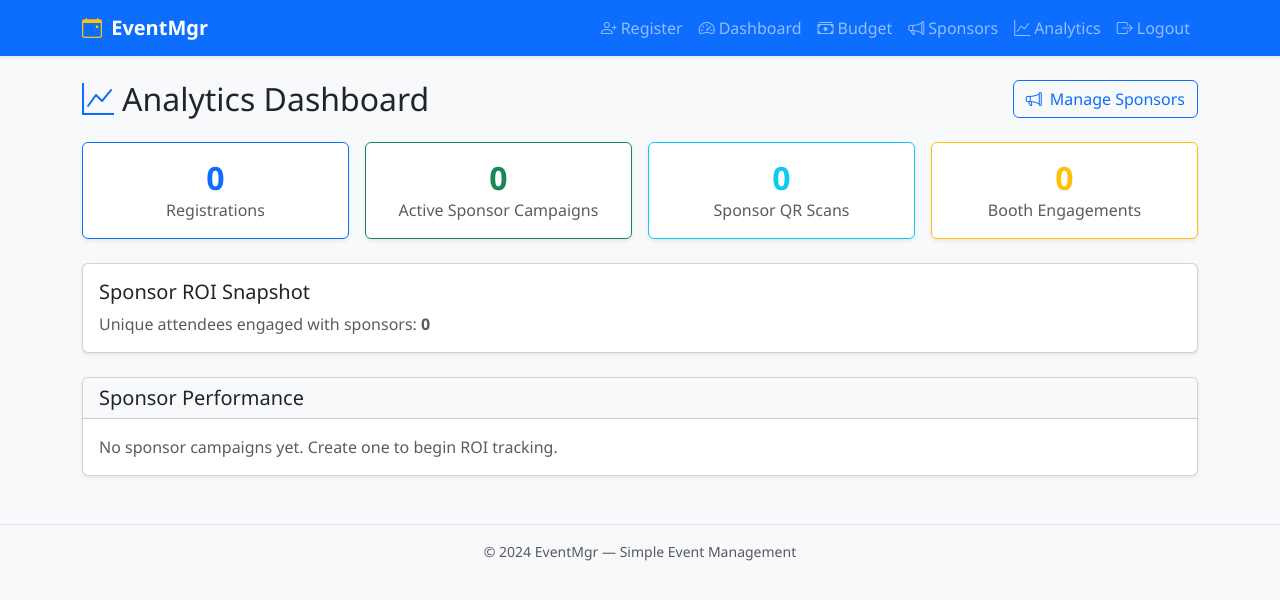
After one commit to BRENDA-IMALINGAT/event-management-app, a Flask app: page /analytics in a window 1280 px wide. The commit adds this page. Shown: the top 600 px of the page. Run offline with Flask 3, Linux system fonts and the light colour scheme; the visitor is signed in with stand-in values (Sample User, id 1); some libraries are stand-ins or nearby versions.

Commit message:
Add sponsor management features and analytics dashboard
- Introduced Sponsor and SponsorEngagement models to track sponsor details and interactions.
- Implemented routes for managing sponsors, logging booth engagements, and scanning QR codes.
- Created analytics dashboard to display engagement metrics and sponsor performance.
- Updated base template to include navigation links for sponsors and analytics.
- Added templates for sponsor management and analytics views.
- Enhanced tests to cover sponsor-related functionalities.

```diff
--- a/app.py
+++ b/app.py
@@ -3,7 +3,7 @@ from flask import (
     session, flash
 )
 from werkzeug.security import check_password_hash, generate_password_hash
-from models import db, Attendee, BudgetItem, FOOD_OPTIONS
+from models import db, Attendee, BudgetItem, Sponsor, SponsorEngagement, FOOD_OPTIONS
 
 # Simple organizer credentials (hashed password for "admin123")
 ORGANIZER_USERNAME = 'organizer'
@@ -200,6 +200,169 @@ def create_app(test_config=None):
         flash(f'"{item.name}" removed from the budget.', 'info')
         return redirect(url_for('budget'))
 
+    @application.route('/sponsors', methods=['GET', 'POST'])
+    def sponsors():
+        auth = _require_organizer()
+        if auth:
+            return auth
+
+        if request.method == 'POST':
+            name = request.form.get('name', '').strip()
+            booth_name = request.form.get('booth_name', '').strip() or None
+            active = request.form.get('active') == 'on'
+
+            if not name:
+                flash('Sponsor name is required.', 'danger')
+                return redirect(url_for('sponsors'))
+
+            sponsor = Sponsor(name=name, booth_name=booth_name, active=active)
+            db.session.add(sponsor)
+            db.session.commit()
+            flash(f'Sponsor "{name}" created.', 'success')
+            return redirect(url_for('sponsors'))
+
+        sponsors_list = Sponsor.query.order_by(Sponsor.name.asc()).all()
+        return render_template('sponsors.html', sponsors=sponsors_list)
+
+    @application.route('/sponsors/delete/<int:sponsor_id>', methods=['POST'])
+    def sponsors_delete(sponsor_id):
+        auth = _require_organizer()
+        if auth:
+            return auth
+
+        sponsor = db.get_or_404(Sponsor, sponsor_id)
+        db.session.delete(sponsor)
+        db.session.commit()
+        flash(f'Sponsor "{sponsor.name}" deleted.', 'info')
+        return redirect(url_for('sponsors'))
+
+    @application.route('/sponsors/<int:sponsor_id>/booth-engagement', methods=['POST'])
+    def sponsor_booth_engagement(sponsor_id):
+        auth = _require_organizer()
+        if auth:
+            return auth
+
+        sponsor = db.get_or_404(Sponsor, sponsor_id)
+        attendee_email = request.form.get('attendee_email', '').strip().lower()
+        if not attendee_email:
+            flash('Attendee email is required to log booth engagement.', 'danger')
+            return redirect(url_for('sponsors'))
+
+        attendee = Attendee.query.filter_by(email=attendee_email).first()
+        if not attendee:
+            flash('Attendee email not found. Register attendee first.', 'danger')
+            return redirect(url_for('sponsors'))
+
+        engagement = SponsorEngagement(
+            sponsor_id=sponsor.id,
+            attendee_id=attendee.id,
+            interaction_type='booth_visit',
+            source='organizer_dashboard',
+        )
+        db.session.add(engagement)
+        db.session.commit()
+        flash(f'Booth engagement logged for {sponsor.name}.', 'success')
+        return redirect(url_for('sponsors'))
+
+    @application.route('/sponsor/scan/<qr_token>', methods=['GET', 'POST'])
+    def sponsor_scan(qr_token):
+        sponsor = Sponsor.query.filter_by(qr_token=qr_token, active=True).first_or_404()
+        attendee = None
+
+        attendee_email = request.args.get('email', '').strip().lower()
+        if request.method == 'POST':
+            attendee_email = request.form.get('attendee_email', '').strip().lower()
+        if attendee_email:
+            attendee = Attendee.query.filter_by(email=attendee_email).first()
+
+        engagement = SponsorEngagement(
+            sponsor_id=sponsor.id,
+            attendee_id=attendee.id if attendee else None,
+            interaction_type='qr_scan',
+            source='public_qr',
+        )
+        db.session.add(engagement)
+        db.session.commit()
+
+        if attendee_email and not attendee:
+            flash('Scan recorded, but attendee email was not found.', 'warning')
+        else:
+            flash('Thanks for engaging with this sponsor.', 'success')
+
+        return render_template('sponsor_scan.html', sponsor=sponsor, attendee=attendee)
+
+    @application.route('/analytics')
+    def analytics():
+        auth = _require_organizer()
+        if auth:
+            return auth
+
+        attendees = Attendee.query.all()
+        sponsors_list = Sponsor.query.order_by(Sponsor.name.asc()).all()
+        engagements = SponsorEngagement.query.all()
+
+        total_attendees = len(attendees)
+        food_summary = {}
+        for attendee in attendees:
+            choice = attendee.food_choice
+            food_summary[choice] = food_summary.get(choice, 0) + 1
+
+        sponsor_rows = {}
+        all_unique_attendees = set()
+        total_qr_scans = 0
+        total_booth_visits = 0
+
+        for sponsor in sponsors_list:
+            sponsor_rows[sponsor.id] = {
+                'sponsor': sponsor,
+                'qr_scans': 0,
+                'booth_visits': 0,
+                'total_engagements': 0,
+                'unique_attendees': set(),
+                'scan_url': url_for('sponsor_scan', qr_token=sponsor.qr_token, _external=True),
+            }
+
+        for engagement in engagements:
+            row = sponsor_rows.get(engagement.sponsor_id)
+            if not row:
+                continue
+
+            row['total_engagements'] += 1
+            if engagement.interaction_type == 'booth_visit':
+                row['booth_visits'] += 1
+                total_booth_visits += 1
+            else:
+                row['qr_scans'] += 1
+                total_qr_scans += 1
+
+            if engagement.attendee_id:
+                row['unique_attendees'].add(engagement.attendee_id)
+                all_unique_attendees.add(engagement.attendee_id)
+
+        sponsor_metrics = []
+        for sponsor in sponsors_list:
+            row = sponsor_rows[sponsor.id]
+            sponsor_metrics.append({
+                'sponsor': sponsor,
+                'qr_scans': row['qr_scans'],
+                'booth_visits': row['booth_visits'],
+                'total_engagements': row['total_engagements'],
+                'unique_attendees': len(row['unique_attendees']),
+                'scan_url': row['scan_url'],
+            })
+
+        return render_template(
+            'analytics.html',
+            total_attendees=total_attendees,
+            food_summary=food_summary,
+            sponsors=sponsors_list,
+            total_sponsors=len(sponsors_list),
+            total_qr_scans=total_qr_scans,
+            total_booth_visits=total_booth_visits,
+            total_unique_attendees=len(all_unique_attendees),
+            sponsor_metrics=sponsor_metrics,
+        )
+
     return application
 
 
--- /dev/null
+++ b/templates/analytics.html
@@ -0,0 +1,97 @@
+{% extends 'base.html' %}
+{% block title %}Analytics – EventMgr{% endblock %}
+
+{% block content %}
+<div class="d-flex justify-content-between align-items-center mb-4">
+  <h2 class="mb-0"><i class="bi bi-graph-up me-2 text-primary"></i>Analytics Dashboard</h2>
+  <a href="{{ url_for('sponsors') }}" class="btn btn-outline-primary">
+    <i class="bi bi-megaphone me-1"></i> Manage Sponsors
+  </a>
+</div>
+
+<div class="row g-3 mb-4">
+  <div class="col-md-3">
+    <div class="card shadow-sm border-primary text-center">
+      <div class="card-body">
+        <div class="display-6 fw-bold text-primary">{{ total_attendees }}</div>
+        <div class="text-muted">Registrations</div>
+      </div>
+    </div>
+  </div>
+  <div class="col-md-3">
+    <div class="card shadow-sm border-success text-center">
+      <div class="card-body">
+        <div class="display-6 fw-bold text-success">{{ total_sponsors }}</div>
+        <div class="text-muted">Active Sponsor Campaigns</div>
+      </div>
+    </div>
+  </div>
+  <div class="col-md-3">
+    <div class="card shadow-sm border-info text-center">
+      <div class="card-body">
+        <div class="display-6 fw-bold text-info">{{ total_qr_scans }}</div>
+        <div class="text-muted">Sponsor QR Scans</div>
+      </div>
+    </div>
+  </div>
+  <div class="col-md-3">
+    <div class="card shadow-sm border-warning text-center">
+      <div class="card-body">
+        <div class="display-6 fw-bold text-warning">{{ total_booth_visits }}</div>
+        <div class="text-muted">Booth Engagements</div>
+      </div>
+    </div>
+  </div>
+</div>
+
+<div class="card shadow-sm mb-4">
+  <div class="card-body">
+    <h5 class="card-title">Sponsor ROI Snapshot</h5>
+    <p class="mb-0 text-muted">
+      Unique attendees engaged with sponsors:
+      <strong>{{ total_unique_attendees }}</strong>
+    </p>
+  </div>
+</div>
+
+<div class="card shadow-sm">
+  <div class="card-header bg-light">
+    <h5 class="mb-0">Sponsor Performance</h5>
+  </div>
+  <div class="card-body p-0">
+    {% if sponsor_metrics %}
+    <div class="table-responsive">
+      <table class="table mb-0">
+        <thead class="table-light">
+          <tr>
+            <th>Sponsor</th>
+            <th class="text-center">QR Scans</th>
+            <th class="text-center">Booth Visits</th>
+            <th class="text-center">Total Engagements</th>
+            <th class="text-center">Unique Attendees</th>
+            <th>Campaign QR URL</th>
+          </tr>
+        </thead>
+        <tbody>
+          {% for row in sponsor_metrics %}
+          <tr>
+            <td>
+              <div class="fw-semibold">{{ row.sponsor.name }}</div>
+              <div class="small text-muted">{{ row.sponsor.booth_name or 'No booth specified' }}</div>
+            </td>
+            <td class="text-center">{{ row.qr_scans }}</td>
+            <td class="text-center">{{ row.booth_visits }}</td>
+            <td class="text-center">{{ row.total_engagements }}</td>
+            <td class="text-center">{{ row.unique_attendees }}</td>
+            <td><a href="{{ row.scan_url }}" target="_blank" rel="noopener">{{ row.scan_url }}</a></td>
+          </tr>
+          {% endfor %}
+        </tbody>
+      </table>
+    </div>
+    {% else %}
+    <p class="text-muted p-3 mb-0">No sponsor campaigns yet. Create one to begin ROI tracking.</p>
+    {% endif %}
+  </div>
+</div>
+{% endblock %}
--- a/templates/base.html
+++ b/templates/base.html
@@ -44,6 +44,16 @@
             </a>
           </li>
           <li class="nav-item">
+            <a class="nav-link" href="{{ url_for('sponsors') }}">
+              <i class="bi bi-megaphone me-1"></i>Sponsors
+            </a>
+          </li>
+          <li class="nav-item">
+            <a class="nav-link" href="{{ url_for('analytics') }}">
+              <i class="bi bi-graph-up me-1"></i>Analytics
+            </a>
+          </li>
+          <li class="nav-item">
             <a class="nav-link" href="{{ url_for('logout') }}">
               <i class="bi bi-box-arrow-right me-1"></i>Logout
             </a>
```
Also changed, not shown: models.py (+25 -0 lines), templates/sponsor_scan.html (added, +44 -0 lines), templates/sponsors.html (added, +103 -0 lines), tests.py (+61 -7 lines).
